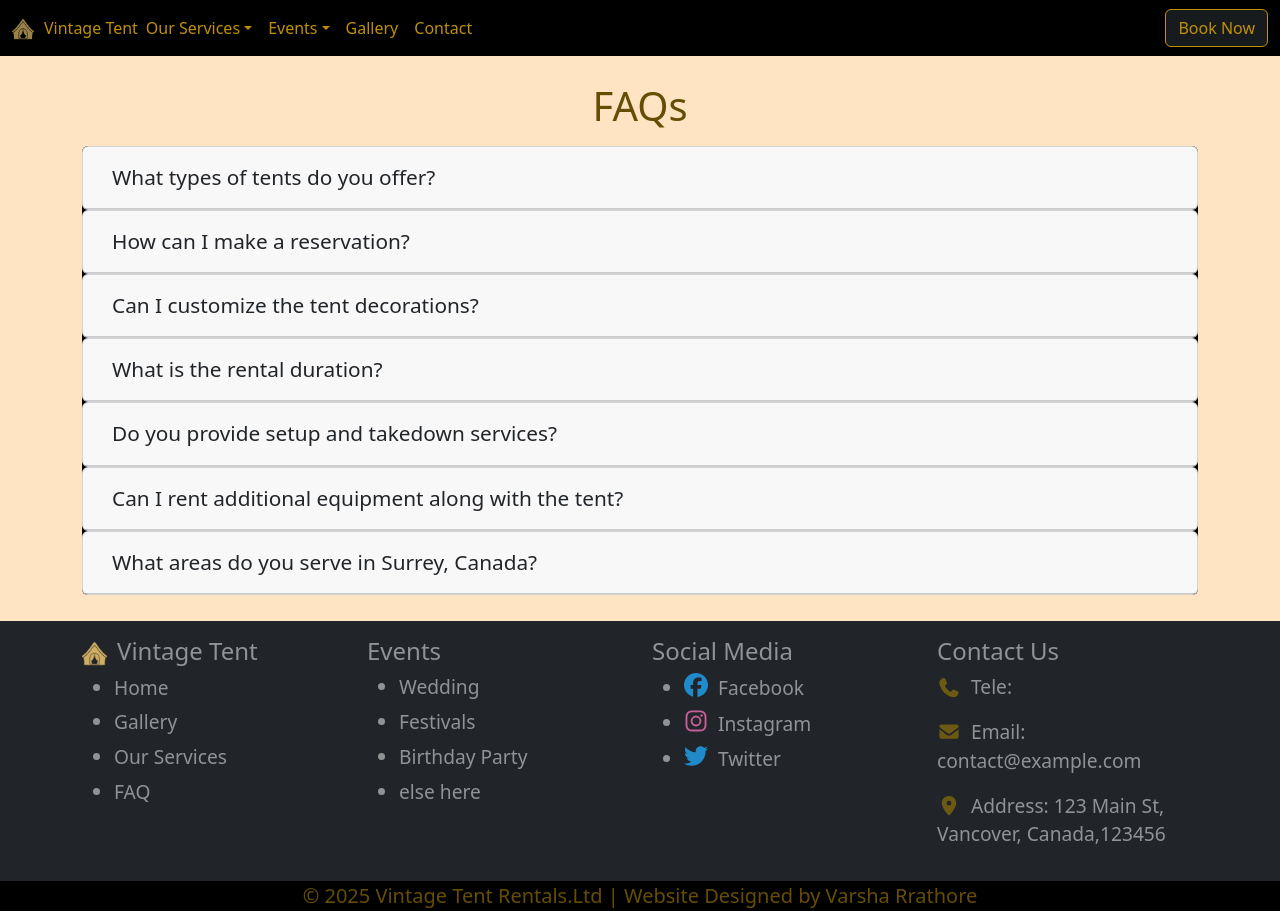
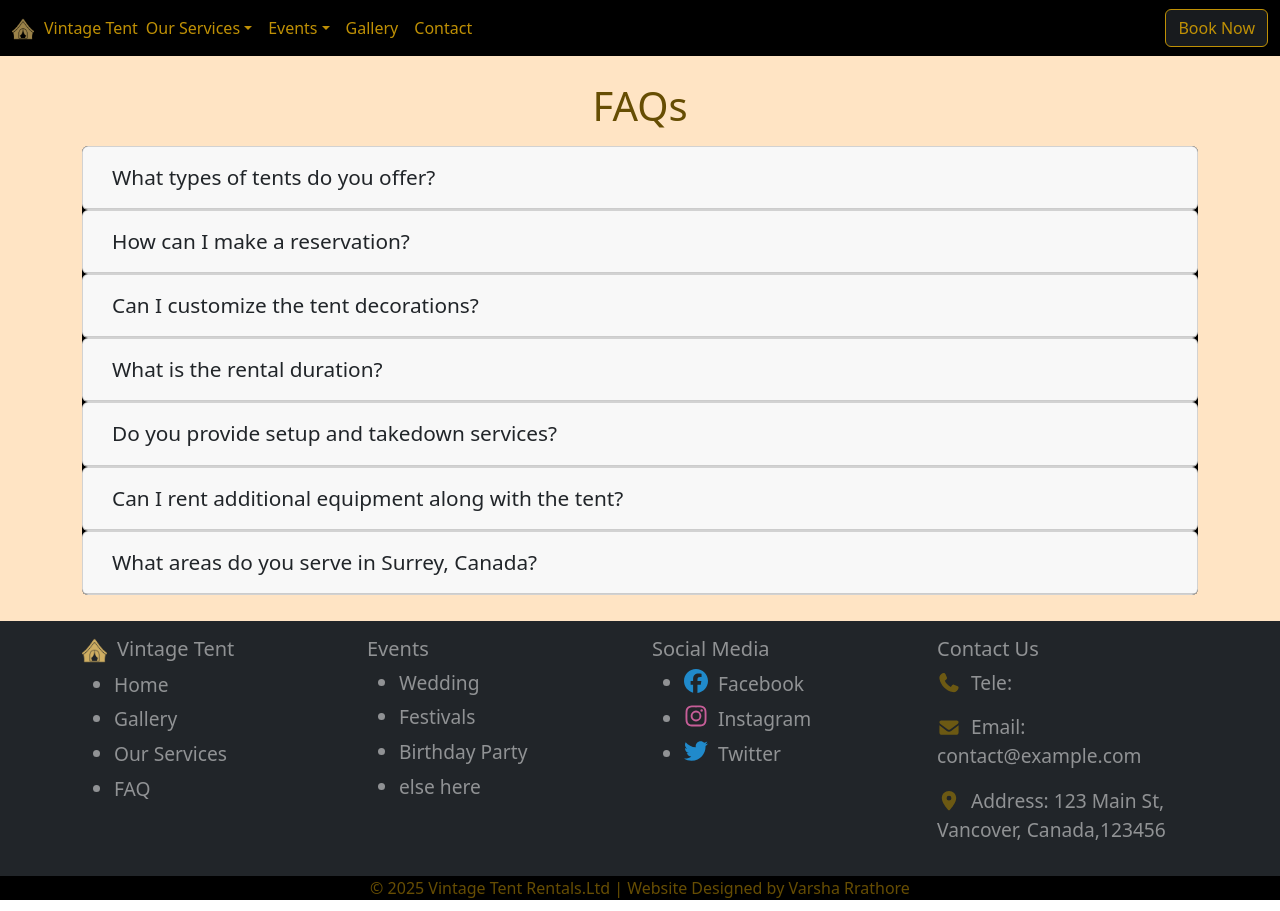
Before and after one commit to varsharrathore/Tent-House, a React (Create React App) app: page /faq in a window 1280 px wide. Built offline with nearby package versions, Linux system fonts and the light colour scheme.

Commit message:
Footer.jsx

```diff
--- a/src/Components/Footer.jsx
+++ b/src/Components/Footer.jsx
@@ -12,13 +12,13 @@ const Footer = () => {
         <div className="container">
           <div className="row row-cols-2">
             <div className="col-md-3">
-              <h4>
+              <h5>
                 <img
         src="/logo.png"
         alt="Vintage Tent Logo"
         style={{ height: "25px", marginRight: "10px" }}
       />
-                Vintage Tent</h4>
+                Vintage Tent</h5>
               <ul>
                 <li><Link className="text text-decoration-none text-white-50" to="/">Home</Link></li>
                 <li><Link className="text text-decoration-none text-white-50" to="/Gallery">Gallery</Link></li>
@@ -28,7 +28,7 @@ const Footer = () => {
             </div>
 
             <div className="col-md-3">
-              <h4>Events</h4>
+              <h5>Events</h5>
               <ul>
                 <li><Link className="text text-decoration-none text-white-50" to="/Services">Wedding</Link></li>
                 <li><Link className="text text-decoration-none text-white-50" to="/Services">Festivals</Link></li>
@@ -38,7 +38,7 @@ const Footer = () => {
             </div>
 
             <div className="col-md-3">
-              <h4>Social Media</h4>
+              <h5>Social Media</h5>
               <ul>
                 <li>
                   <FontAwesomeIcon icon={faFacebook} className={styles.faFacebook} />
@@ -56,7 +56,7 @@ const Footer = () => {
             </div>
 
             <div className="col-md-3">
-              <h4>Contact Us</h4>
+              <h5>Contact Us</h5>
               <p><FontAwesomeIcon icon={faPhone} className={styles.faPhone} /> Tele:</p>
               <p><FontAwesomeIcon icon={faEnvelope} className={styles.faEnvelope} /> Email: contact@example.com</p>
               <p><FontAwesomeIcon icon={faLocationDot} className={styles.faLocationDot} /> Address: 123 Main St, Vancover, Canada,123456</p>
@@ -65,7 +65,7 @@ const Footer = () => {
         </div>
       </footer>
 
-      <div className="copyright bg-black text-warning-emphasis text-center fs-5" style={{ padding: "0px" }}>
+      <div className="copyright bg-black text-warning-emphasis text-center" style={{ padding: "0px" }}>
         <p style={{ margin: "0" }}>
           &copy; 2025 Vintage Tent Rentals.Ltd | Website Designed by Varsha Rrathore
         </p>
```
